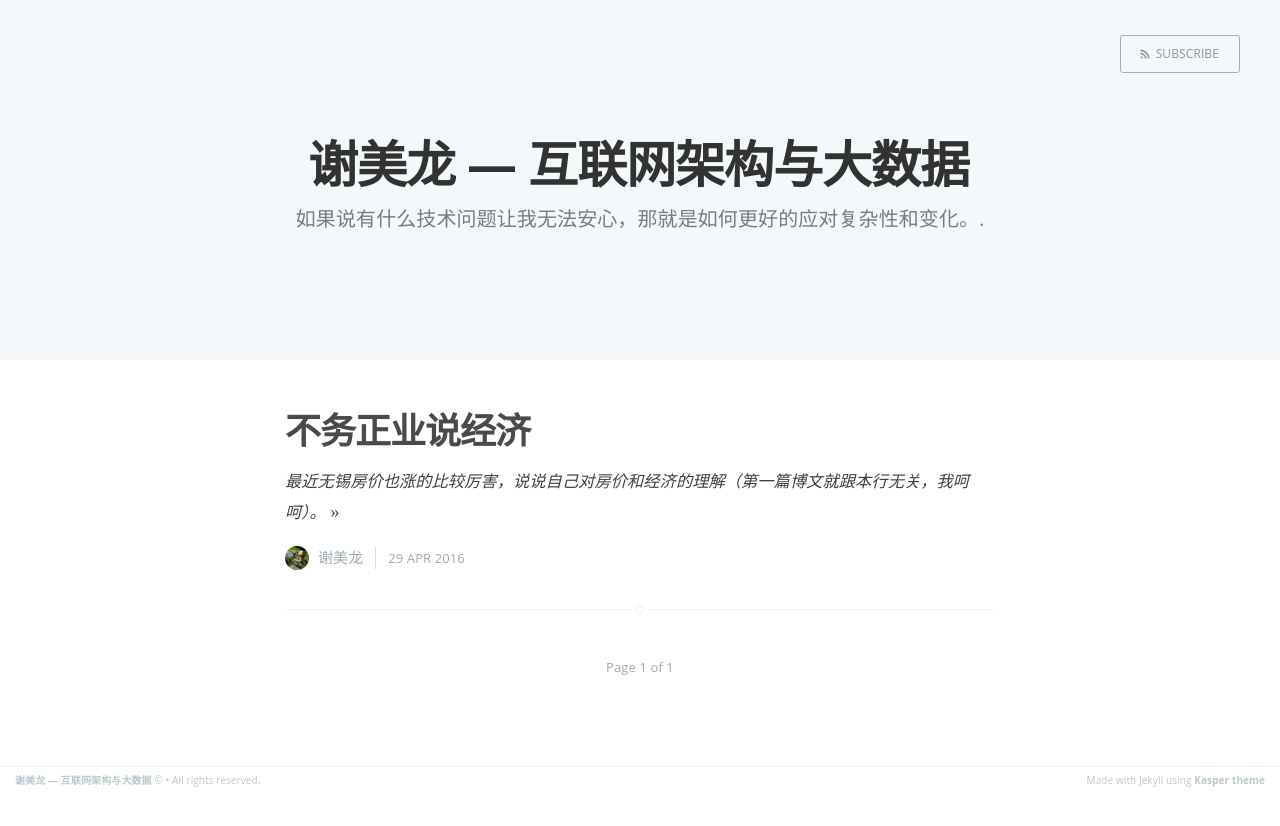
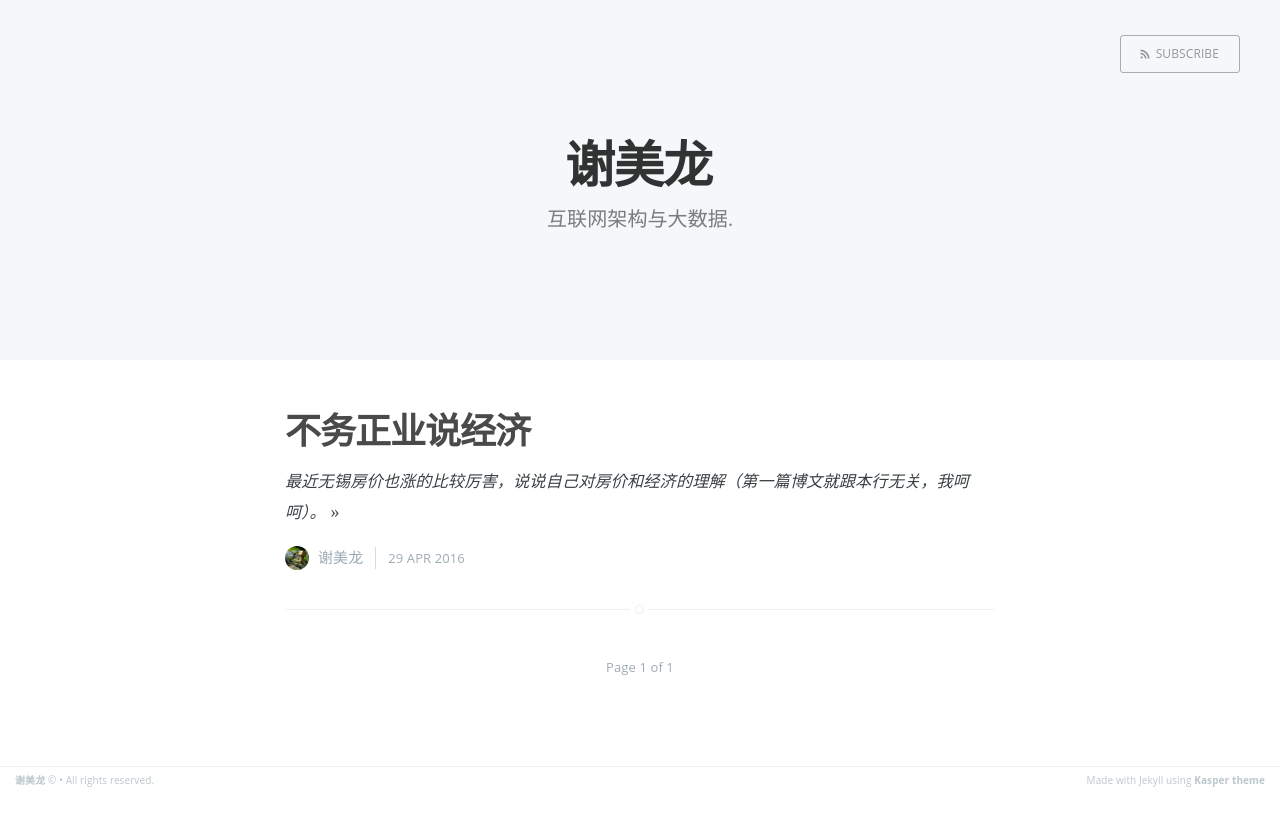
Before and after one commit to xiemeilong/xiemeilong.github.io, a Jekyll site: the page built from index.html, in a window 1280 px wide. Shown: the top 826 px of the page. Built offline with Jekyll 4.4.1, drawn with Linux system fonts in a browser that asks for light colours; the list of posts is cut into pages by our own code.

Commit message:
Update _config.yml

```diff
--- a/_config.yml
+++ b/_config.yml
@@ -1,5 +1,5 @@
-name: 谢美龙 — 互联网架构与大数据
-description: 如果说有什么技术问题让我无法安心，那就是如何更好的应对复杂性和变化。
+name: 谢美龙
+description: 互联网架构与大数据
 meta_description: "谢美龙，在无锡的山东人，真好运首席架构师，曾就职于上海科泰华捷、复旦大学无锡研究院。热衷并从事互联网架构、大数据技术的全栈工程师。人生的意义就是不断的了解世界和认识自己。"
 meta_keywords: "谢美龙,xiemeilong,全栈工程师,真好运,架构师"
 
```
